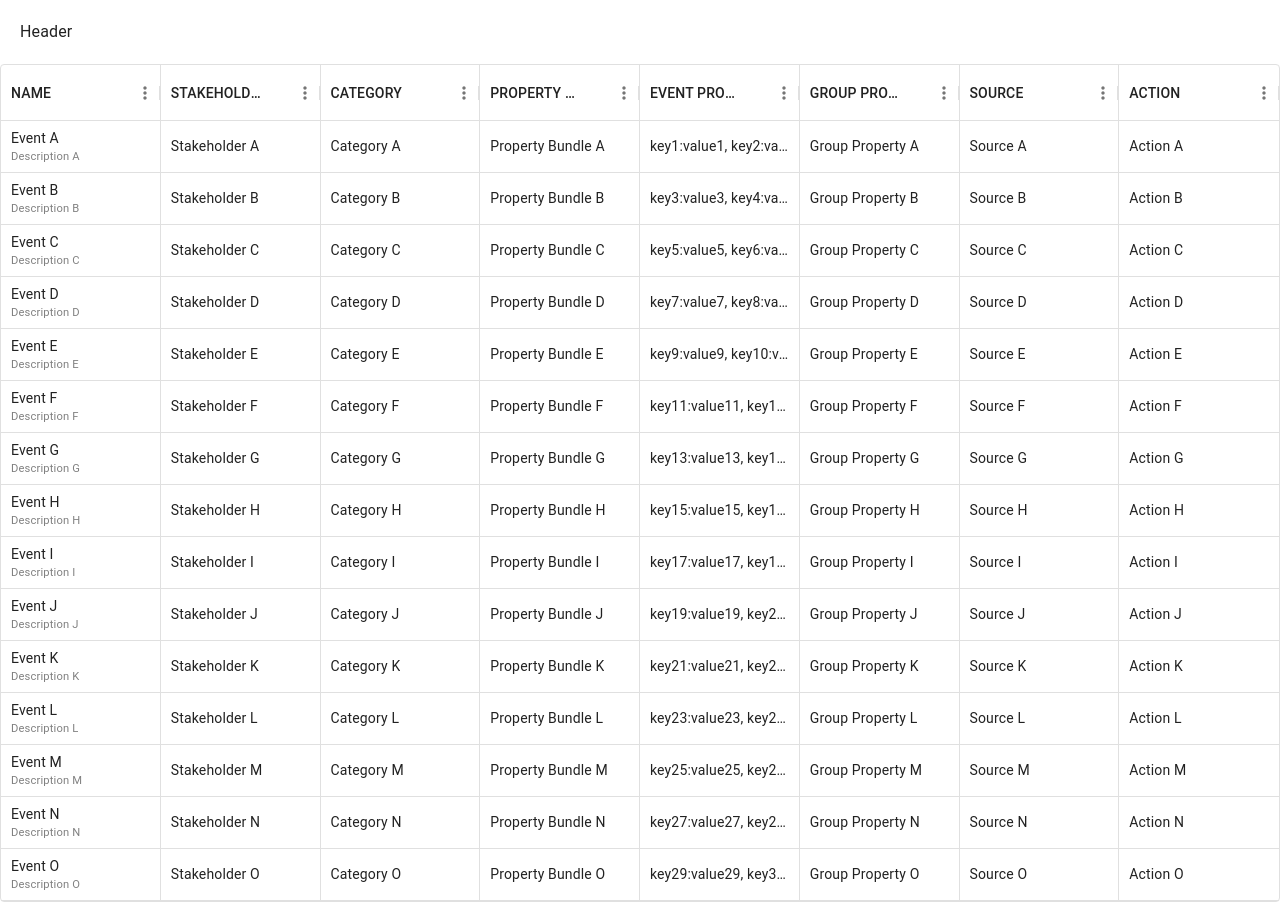
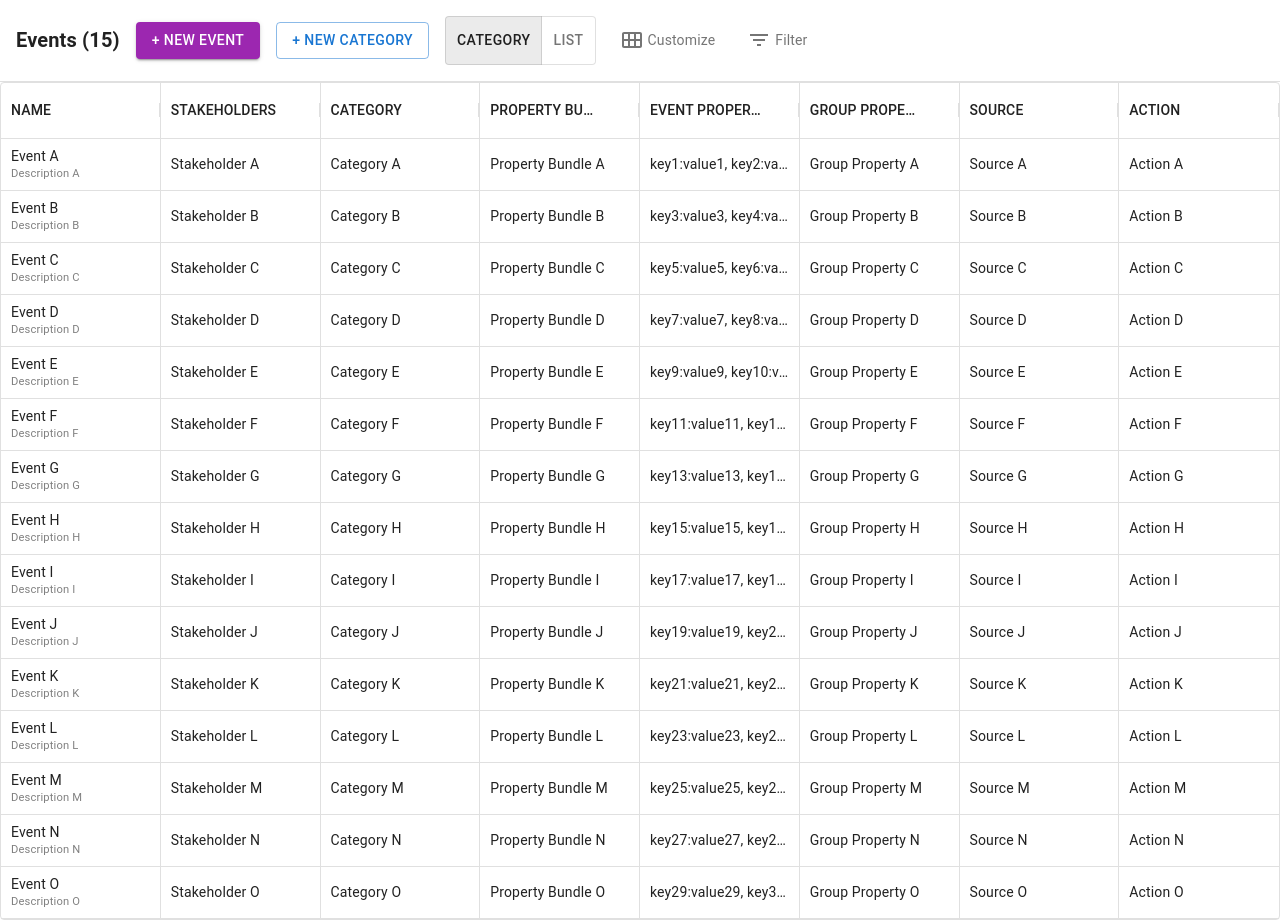
Before and after one commit to syedsartajahmed/hodor, a Next.js app: page /dashboard in a window 1280 px wide. Built offline with nearby package versions, Linux system fonts and the light colour scheme.

Commit message:
completed: UI for header and table

```diff
--- a/package.json
+++ b/package.json
@@ -11,6 +11,7 @@
   "dependencies": {
     "@emotion/react": "^11.11.1",
     "@emotion/styled": "^11.11.0",
+    "@mui/icons-material": "^5.16.11",
     "@mui/material": "^5.15.0",
     "@mui/x-data-grid": "^6.4.0",
     "next": "15.0.4",
--- a/src/components/Header.js
+++ b/src/components/Header.js
@@ -1,16 +1,81 @@
-import React from "react";
+import React, { useState } from "react";
+import {
+  Box,
+  Button,
+  Typography,
+  ToggleButton,
+  ToggleButtonGroup,
+  IconButton,
+} from "@mui/material";
+import FilterListIcon from "@mui/icons-material/FilterList";
+import CalendarViewMonthIcon from "@mui/icons-material/CalendarViewMonth";
+import { rows } from "@/constants/tableValue";
 
 const Header = () => {
+  const [view, setView] = useState("category");
+  const eventSize = rows.length;
+
+  const handleViewChange = (event, newView) => {
+    if (newView !== null) {
+      setView(newView);
+    }
+  };
+
   return (
-    <div
-      style={{
-        marginTop: 20,
-        marginBottom: 20,
-        marginLeft: 20,
-      }}
+    <Box
+      display="flex"
+      flexDirection="row"
+      alignItems="center"
+      padding={2}
+      borderBottom="1px solid #e0e0e0"
+      gap={2}
     >
-      Header
-    </div>
+      {/* Left Section */}
+      <Box display="flex" alignItems="center" gap={2}>
+        <Typography variant="h6" fontWeight="bold">
+          Events ({eventSize})
+        </Typography>
+        <Button variant="contained" color="secondary">
+          + New Event
+        </Button>
+        <Button variant="outlined">+ New Category</Button>
+      </Box>
+
+      {/* Center Section */}
+      <Box display="flex" alignItems="center">
+        <ToggleButtonGroup
+          value={view}
+          exclusive
+          onChange={handleViewChange}
+          aria-label="view toggle"
+        >
+          <ToggleButton value="category" aria-label="category view">
+            Category
+          </ToggleButton>
+          <ToggleButton value="list" aria-label="list view">
+            List
+          </ToggleButton>
+        </ToggleButtonGroup>
+      </Box>
+
+      {/* Right Section */}
+      <Box display="flex" alignItems="center" gap={2}>
+        <IconButton
+          aria-label="customize"
+          sx={{ display: "flex", alignItems: "center", gap: 0.5 }}
+        >
+          <CalendarViewMonthIcon />
+          <Typography variant="body2">Customize</Typography>
+        </IconButton>
+        <IconButton
+          aria-label="filter"
+          sx={{ display: "flex", alignItems: "center", gap: 0.5 }}
+        >
+          <FilterListIcon />
+          <Typography variant="body2">Filter</Typography>
+        </IconButton>
+      </Box>
+    </Box>
   );
 };
 
--- a/src/components/Table.js
+++ b/src/components/Table.js
@@ -7,7 +7,6 @@ const Table = () => {
   return (
     <div>
       <div>
-
       </div>
       <Box sx={{ height: "100%", width: "100%" }}>
         <DataGrid
@@ -16,6 +15,7 @@ const Table = () => {
           disableColumnFilter
           hideFooterPagination
           hideFooter
+          disableColumnMenu
           disableRowSelectionOnClick
           sx={{
             "& .MuiDataGrid-columnHeaders": {
--- a/src/constants/tableValue.js
+++ b/src/constants/tableValue.js
@@ -3,7 +3,12 @@ export const columns = [
     field: "name",
     headerName: "NAME",
     renderCell: (params) => (
-      <div onClick={() => console.log("Clicked on the Event")}>
+      <div
+        onClick={() => alert(`Clicked on the Event: ${params.row.name}`)}
+        style={{
+          cursor: "pointer", // Makes the cursor change to a pointer
+        }}
+      >
         <p style={{ margin: 0 }}>{params.row.name}</p>
         <p style={{ margin: 0, fontSize: "0.8em", color: "gray" }}>
           {params.row.description}
@@ -12,6 +17,7 @@ export const columns = [
     ),
     flex: 1,
   },
+
   {
     field: "stakeholders",
     headerName: "STAKEHOLDERS",
```
Also changed, not shown: 1 other file (tests, documents, lock files or other folders).
